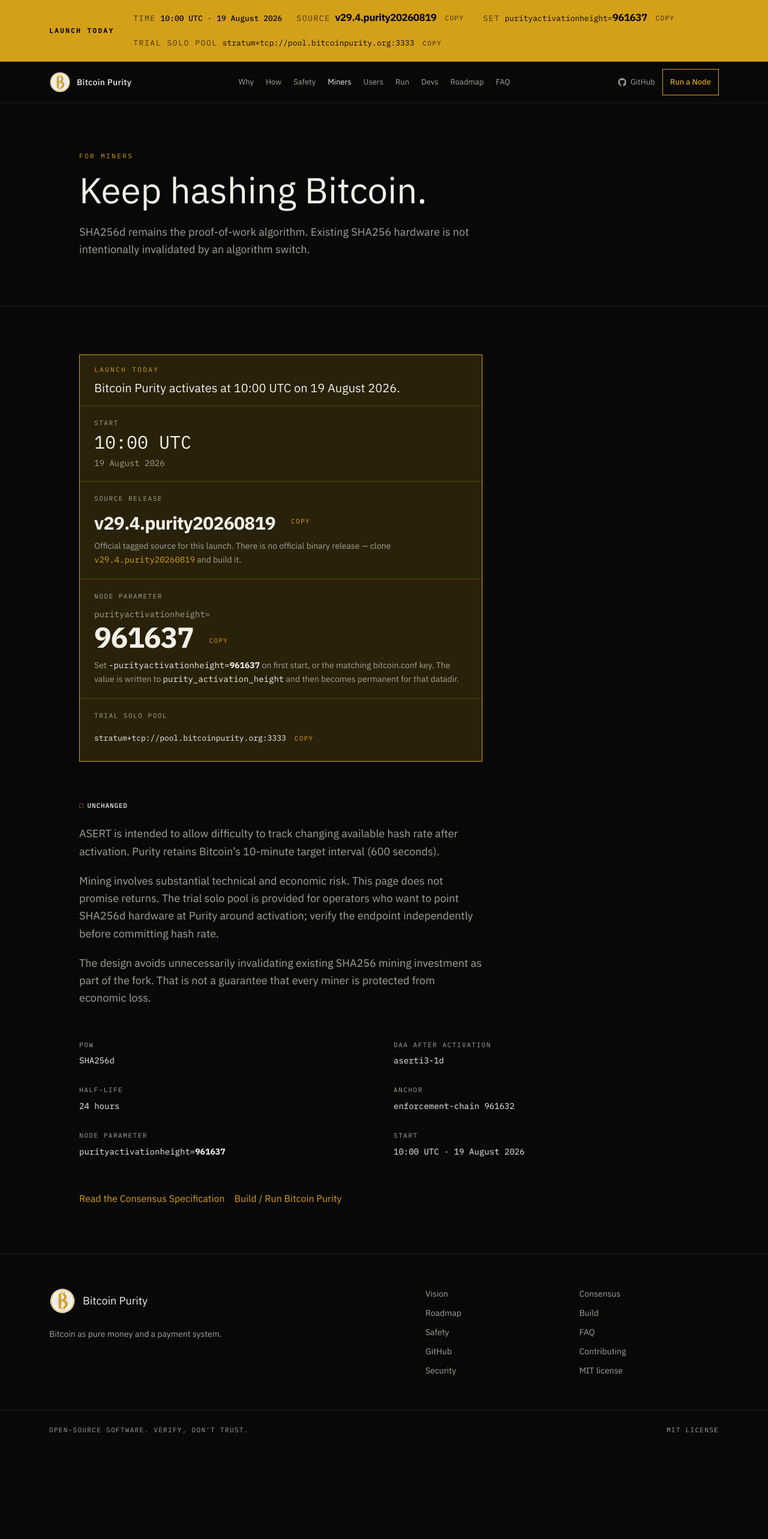
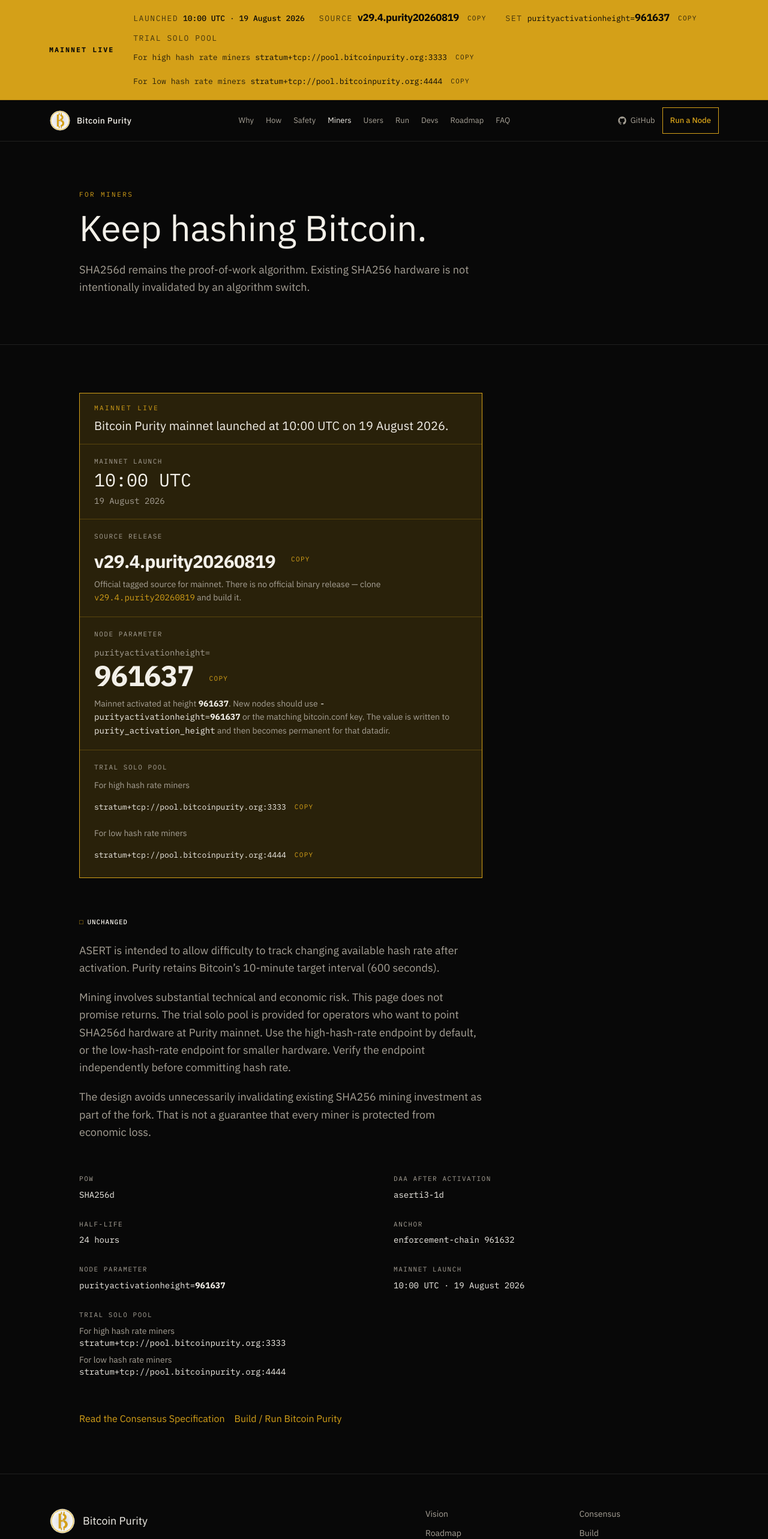
Before and after one commit to BitcoinPurity/website, a Next.js app: page /miners in a window 1280 px wide. Shown: the top 2566 px of the page at 60% size. Before the commit the page ends 2416 px from the top, so only its background shows below. Built offline with nearby package versions, Linux system fonts and the light colour scheme.

Commit message:
Mark mainnet as live and show high/low hash rate trial pool endpoints.
Co-authored-by: Cursor <cursoragent@cursor.com>

```diff
--- a/src/app/developers/page.tsx
+++ b/src/app/developers/page.tsx
@@ -34,7 +34,7 @@ export default function DevelopersPage() {
             doc/purity-consensus.md
           </ExternalLink>
           . This node is a fork of Bitcoin Knots {protocol.knotsBase}. The
-          official source release for this launch is{" "}
+          official source release for mainnet is{" "}
           <span className="font-mono text-ink">{protocol.launch.releaseTag}</span>.
         </aside>
 
--- a/src/app/faq/page.tsx
+++ b/src/app/faq/page.tsx
@@ -7,7 +7,7 @@ import { pageMeta } from "@/lib/meta";
 export const metadata = pageMeta(
   "FAQ",
   "/faq",
-  "Answers about Bitcoin Purity: scheduled activation, not a new coin, hard fork rationale, replay behavior, hash-rate risk, and unimplemented protections.",
+  "Answers about Bitcoin Purity: mainnet launch, not a new coin, hard fork rationale, replay behavior, hash-rate risk, and unimplemented protections.",
 );
 
 export default function FaqPage() {
--- a/src/app/miners/page.tsx
+++ b/src/app/miners/page.tsx
@@ -10,7 +10,7 @@ import { pageMeta } from "@/lib/meta";
 export const metadata = pageMeta(
   "For Miners",
   "/miners",
-  `Bitcoin Purity keeps SHA256d proof-of-work. Activation is scheduled for ${protocol.launch.dateLabel} at ${protocol.launch.timeLabel}. Set ${activationConf} on first start.`,
+  `Bitcoin Purity keeps SHA256d proof-of-work. Mainnet launched ${protocol.launch.dateLabel} at ${protocol.launch.timeLabel}. Set ${activationConf} on first start.`,
 );
 
 export default function MinersPage() {
@@ -34,9 +34,10 @@ export default function MinersPage() {
           <p>
             Mining involves substantial technical and economic risk. This page
             does not promise returns. The trial solo pool is provided for
-            operators who want to point SHA256d hardware at Purity around
-            activation; verify the endpoint independently before committing
-            hash rate.
+            operators who want to point SHA256d hardware at Purity mainnet.
+            Use the high-hash-rate endpoint by default, or the low-hash-rate
+            endpoint for smaller hardware. Verify the endpoint independently
+            before committing hash rate.
           </p>
           <p>
             The design avoids unnecessarily invalidating existing SHA256 mining
@@ -71,11 +72,34 @@ export default function MinersPage() {
             </dd>
           </div>
           <div>
-            <dt className="text-[11px] tracking-[0.14em] text-muted uppercase">Start</dt>
+            <dt className="text-[11px] tracking-[0.14em] text-muted uppercase">
+              Mainnet launch
+            </dt>
             <dd className="mt-2 text-ink">
               <time dateTime={protocol.launch.isoUtc}>
                 {protocol.launch.timeLabel} · {protocol.launch.dateLabel}
               </time>
+            </dd>
+          </div>
+          <div className="sm:col-span-2">
+            <dt className="text-[11px] tracking-[0.14em] text-muted uppercase">
+              Trial solo pool
+            </dt>
+            <dd className="mt-2 space-y-2 text-ink">
+              <p>
+                <span className="font-sans text-sm text-muted">
+                  For high hash rate miners
+                </span>
+                <br />
+                {protocol.launch.trialSoloPool}
+              </p>
+              <p>
+                <span className="font-sans text-sm text-muted">
+                  For low hash rate miners
+                </span>
+                <br />
+                {protocol.launch.trialSoloPoolLowHash}
+              </p>
             </dd>
           </div>
         </dl>
--- a/src/components/DevelopmentStatus.tsx
+++ b/src/components/DevelopmentStatus.tsx
@@ -1,16 +1,17 @@
-import { protocol } from "@/content/protocol";
+import { protocol, mainnetLaunchedAt } from "@/content/protocol";
 
 export function DevelopmentStatus({ className = "" }: { className?: string }) {
   return (
     <aside
       className={`border-l-2 border-gold bg-surface px-5 py-4 ${className}`.trim()}
-      aria-label="Development status"
+      aria-label="Mainnet status"
     >
       <p className="font-mono text-[11px] tracking-[0.14em] text-gold uppercase">
-        Build from source
+        Mainnet live
       </p>
       <p className="mt-2 text-[0.95rem] leading-relaxed text-muted">
-        There is no official binary release. Clone tagged source{" "}
+        Mainnet launched at {mainnetLaunchedAt}. There is no official binary
+        release — clone tagged source{" "}
         <span className="font-mono text-ink">{protocol.launch.releaseTag}</span>,
         build it, and verify the software yourself.
       </p>
--- a/src/components/LaunchBanner.tsx
+++ b/src/components/LaunchBanner.tsx
@@ -18,11 +18,11 @@ export function LaunchBanner() {
     <div className="border-b border-[#b88810] bg-gold text-bg">
       <div className="mx-auto flex max-w-[1180px] flex-col gap-2 px-5 py-3 sm:px-8 lg:flex-row lg:items-center lg:gap-8">
         <p className="shrink-0 font-mono text-[11px] font-semibold tracking-[0.22em] uppercase">
-          Launch today
+          Mainnet live
         </p>
         <div className="flex min-w-0 flex-1 flex-col gap-y-1.5 font-mono text-[13px] sm:flex-row sm:flex-wrap sm:items-baseline sm:gap-x-6">
           <p>
-            <span className="tracking-[0.12em] text-bg/70 uppercase">Time</span>{" "}
+            <span className="tracking-[0.12em] text-bg/70 uppercase">Launched</span>{" "}
             <time dateTime={launch.isoUtc} className="font-medium">
               {launch.timeLabel}
               <span className="text-bg/70"> · </span>
@@ -48,12 +48,19 @@ export function LaunchBanner() {
               <HeightMark invert />
             </CopyableMono>
           </p>
-          <p className="flex min-w-0 max-w-full flex-wrap items-baseline gap-x-2">
-            <span className="shrink-0 tracking-[0.12em] text-bg/70 uppercase">
-              Trial solo pool
-            </span>
-            <CopyableMono value={launch.trialSoloPool} invert />
-          </p>
+          <div className="min-w-0 max-w-full sm:basis-full">
+            <p className="tracking-[0.12em] text-bg/70 uppercase">Trial solo pool</p>
+            <div className="mt-1 space-y-1">
+              <p className="flex min-w-0 flex-wrap items-baseline gap-x-2">
+                <span className="shrink-0 text-bg/85">For high hash rate miners</span>
+                <CopyableMono value={launch.trialSoloPool} invert />
+              </p>
+              <p className="flex min-w-0 flex-wrap items-baseline gap-x-2">
+                <span className="shrink-0 text-bg/85">For low hash rate miners</span>
+                <CopyableMono value={launch.trialSoloPoolLowHash} invert />
+              </p>
+            </div>
+          </div>
         </div>
       </div>
     </div>
--- a/src/components/LaunchPanel.tsx
+++ b/src/components/LaunchPanel.tsx
@@ -1,6 +1,6 @@
 import { CopyableMono } from "@/components/CopyableMono";
 import { ExternalLink } from "@/components/ExternalLink";
-import { activationConf, protocol, releaseTagUrl } from "@/content/protocol";
+import { activationConf, mainnetLaunchedAt, protocol, releaseTagUrl } from "@/content/protocol";
 
 export function LaunchPanel({ className = "" }: { className?: string }) {
   const { launch } = protocol;
@@ -8,20 +8,20 @@ export function LaunchPanel({ className = "" }: { className?: string }) {
   return (
     <aside
       className={`border border-gold bg-gold-dim ${className}`.trim()}
-      aria-label="Launch schedule"
+      aria-label="Mainnet status"
     >
       <div className="border-b border-line-gold px-5 py-4 sm:px-6">
         <p className="font-mono text-[11px] tracking-[0.22em] text-gold uppercase">
-          Launch today
+          Mainnet live
         </p>
         <p className="mt-2 text-lg leading-snug text-ink sm:text-xl">
-          Bitcoin Purity activates at {launch.timeLabel} on {launch.dateLabel}.
+          Bitcoin Purity mainnet launched at {mainnetLaunchedAt}.
         </p>
       </div>
       <dl>
         <div className="border-b border-line-gold px-5 py-5 sm:px-6">
           <dt className="font-mono text-[11px] tracking-[0.14em] text-muted uppercase">
-            Start
+            Mainnet launch
           </dt>
           <dd className="mt-2">
             <time
@@ -48,7 +48,7 @@ export function LaunchPanel({ className = "" }: { className?: string }) {
             </div>
           </dd>
           <p className="mt-3 text-sm leading-relaxed text-muted">
-            Official tagged source for this launch. There is no official binary
+            Official tagged source for mainnet. There is no official binary
             release — clone{" "}
             <ExternalLink href={releaseTagUrl} className="font-mono text-gold">
               {launch.releaseTag}
@@ -74,13 +74,16 @@ export function LaunchPanel({ className = "" }: { className?: string }) {
             </div>
           </dd>
           <p className="mt-3 text-sm leading-relaxed text-muted">
-            Set{" "}
+            Mainnet activated at height{" "}
+            <span className="font-sans font-bold text-ink">
+              {launch.activationHeight}
+            </span>
+            . New nodes should use{" "}
             <span className="font-mono text-ink">
               -{protocol.activationOption}=
               <span className="font-sans font-bold">{launch.activationHeight}</span>
             </span>{" "}
-            on first start, or the matching bitcoin.conf key. The value is written
-            to{" "}
+            or the matching bitcoin.conf key. The value is written to{" "}
             <span className="font-mono text-ink">{protocol.activationFile}</span>{" "}
             and then becomes permanent for that datadir.
           </p>
@@ -89,8 +92,19 @@ export function LaunchPanel({ className = "" }: { className?: string }) {
           <dt className="font-mono text-[11px] tracking-[0.14em] text-muted uppercase">
             Trial solo pool
           </dt>
-          <dd className="mt-3 text-ink">
-            <CopyableMono value={launch.trialSoloPool} />
+          <dd className="mt-3 space-y-4 text-ink">
+            <div>
+              <p className="text-sm text-muted">For high hash rate miners</p>
+              <div className="mt-2">
+                <CopyableMono value={launch.trialSoloPool} />
+              </div>
+            </div>
+            <div>
+              <p className="text-sm text-muted">For low hash rate miners</p>
+              <div className="mt-2">
+                <CopyableMono value={launch.trialSoloPoolLowHash} />
+              </div>
+            </div>
           </dd>
         </div>
       </dl>
--- a/src/content/faq.ts
+++ b/src/content/faq.ts
@@ -1,11 +1,11 @@
-import { activationConf, protocol } from "./protocol";
+import { activationConf, mainnetLaunchedAt, protocol } from "./protocol";
 
 export const faqItems = [
   {
     id: "mainnet",
     question: "Is Bitcoin Purity live on mainnet?",
     answer:
-      `Activation is scheduled for ${protocol.launch.dateLabel} at ${protocol.launch.timeLabel}. The official source release is ${protocol.launch.releaseTag}. Operators set ${activationConf} on first start; that value locks into the datadir. A trial solo mining pool is at ${protocol.launch.trialSoloPool}. There is no official binary release — build that tag from source.`,
+      `Yes. Mainnet launched at ${mainnetLaunchedAt}, at block height ${protocol.launch.activationHeight}. The official source release is ${protocol.launch.releaseTag}. Operators set ${activationConf} on first start; that value locks into the datadir. Trial solo pool endpoints are ${protocol.launch.trialSoloPool} and ${protocol.launch.trialSoloPoolLowHash} (port 4444 for low-hash-rate miners). There is no official binary release — build that tag from source.`,
   },
   {
     id: "new-coin",
--- a/src/content/protocol.ts
+++ b/src/content/protocol.ts
@@ -20,7 +20,9 @@ export const protocol = {
     dateLabel: "19 August 2026",
     timeLabel: "10:00 UTC",
     activationHeight: 961637,
+    mainnetLive: true,
     trialSoloPool: "stratum+tcp://pool.bitcoinpurity.org:3333",
+    trialSoloPoolLowHash: "stratum+tcp://pool.bitcoinpurity.org:4444",
     releaseTag: "v29.4.purity20260819",
   },
   rdts: {
@@ -62,3 +64,6 @@ export const activationConf =
 export const activationCli = `-${activationConf}` as const;
 
 export const releaseTagUrl = `${protocol.github}/tree/${protocol.launch.releaseTag}` as const;
+
+export const mainnetLaunchedAt =
+  `${protocol.launch.timeLabel} on ${protocol.launch.dateLabel}` as const;
```
Also changed, not shown: src/app/how-it-works/page.tsx (+6 -4 lines).
